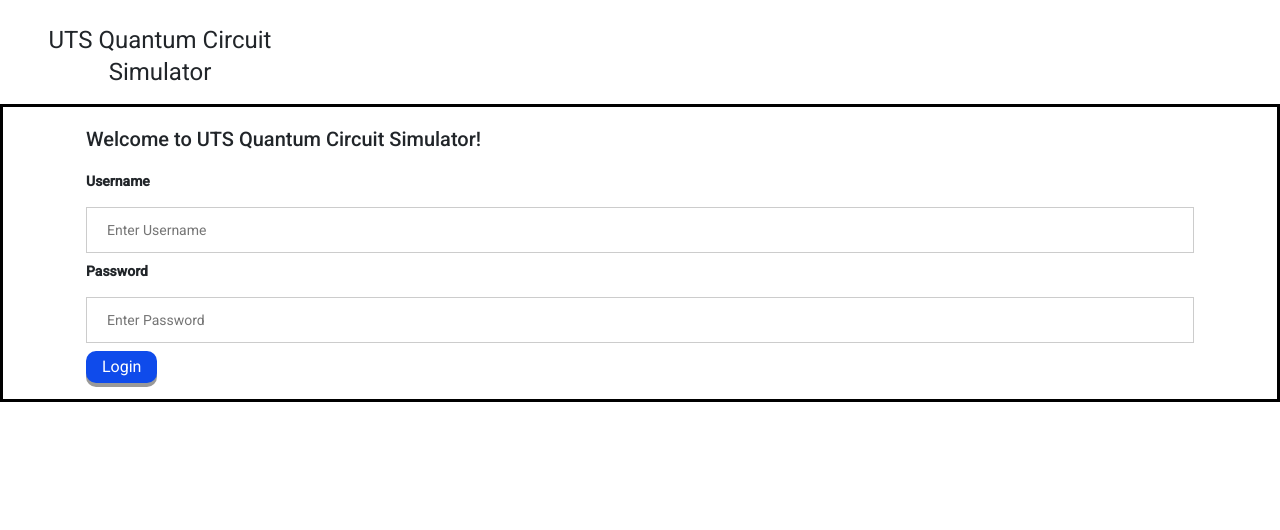
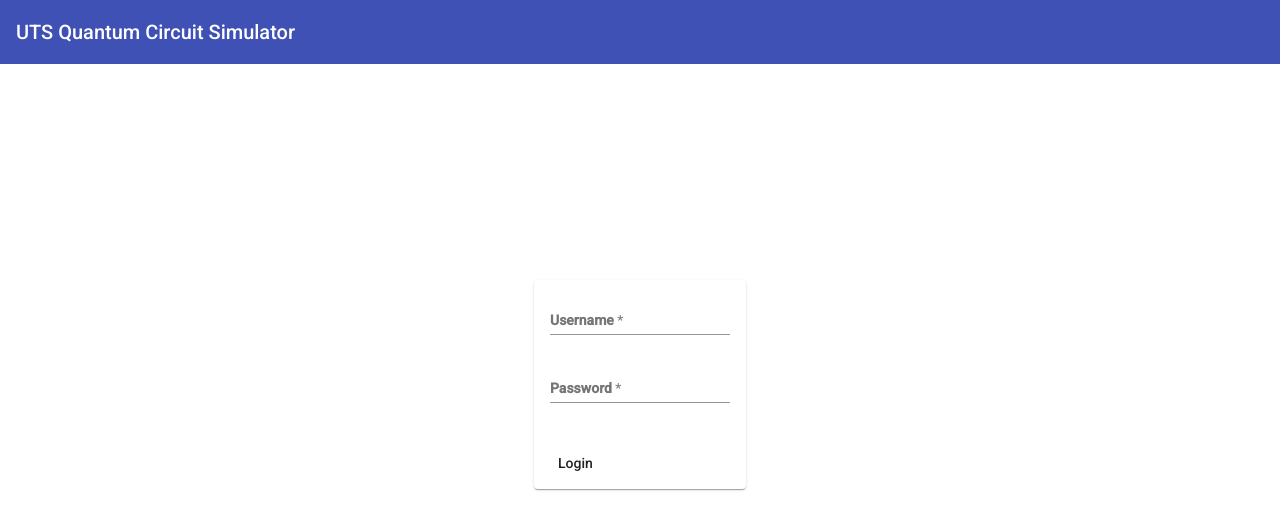
Before and after one commit to Ian36/SES2A, an Angular app in the folder UTSQuirk/: page / in a window 1280 px wide. Shown: the top 530 px of the page. Built offline with nearby package versions, Linux system fonts and the light colour scheme.

Commit message:
Material Overhaul
The outer framework of the app is now up to material standards.

The login screen and app header are material design.

App content is the same, however all inner content has been justified to the center for aesthetic purposes.

```diff
--- a/UTSQuirk/package.json
+++ b/UTSQuirk/package.json
@@ -30,7 +30,7 @@
     "zone.js": "~0.10.2"
   },
   "devDependencies": {
-    "@angular-devkit/build-angular": "^0.901.3",
+    "@angular-devkit/build-angular": "^0.901.7",
     "@angular/cli": "~9.1.0",
     "@angular/compiler-cli": "~9.1.0",
     "@angular/language-service": "~9.1.0",
--- a/UTSQuirk/src/app/app.component.html
+++ b/UTSQuirk/src/app/app.component.html
@@ -1,3 +1,6 @@
+<mat-toolbar color="primary">
+  <span>UTS Quantum Circuit Simulator</span>
+</mat-toolbar>
 <div>
   <app-home></app-home>
 </div>
--- a/UTSQuirk/src/app/components/add-user-modal/add-user-modal.component.html
+++ b/UTSQuirk/src/app/components/add-user-modal/add-user-modal.component.html
@@ -35,6 +35,4 @@
     </div>
 </ng-template>
 
-<button (click)="open(content)">Add new user</button>
-
-<hr>
+<button mat-raised-button color="primary" (click)="open(content)">Add new user</button>
--- a/UTSQuirk/src/app/components/circuit-list-modal/circuit-list-modal.component.html
+++ b/UTSQuirk/src/app/components/circuit-list-modal/circuit-list-modal.component.html
@@ -15,7 +15,8 @@
     <ng-container matColumnDef="view">
       <th mat-header-cell *matHeaderCellDef> View </th>
       <td mat-cell *matCellDef="let element">
-                    <button type="button" class="btn btn-outline-dark" (click)="loadSelectedCircuit(element); modal.close('Save click');">Load</button>
+        <button type="button" class="btn btn-outline-dark"
+          (click)="loadSelectedCircuit(element); modal.close('Save click');">Load</button>
       </td>
     </ng-container>
 
--- a/UTSQuirk/src/app/components/home/home.component.css
+++ b/UTSQuirk/src/app/components/home/home.component.css
@@ -1,10 +1,32 @@
-/* Bordered form */
-form {
-  border: 3px solid #000000;
+
+
+/*login card*/
+.example-card {
+  max-width: 20em !important;
 }
 
-/* Full-width inputs */
-input[type=text],
+
+
+/*card centerer*/
+.card-holder{
+  height: 80vh;
+  display: flex;
+  justify-content: center;
+  align-items: center;
+}
+
+.admin-holder{
+  display: flex;
+  justify-content: center;
+  align-items: center;
+}
+
+.example-spacer {
+  flex: 1 1 auto;
+}
+
+/* Full-width inputs*/
+/*input[type=text],
 input[type=password] {
   width: 100%;
   padding: 12px 20px;
@@ -13,8 +35,9 @@ input[type=password] {
   border: 1px solid #ccc;
   box-sizing: border-box;
 }
-
+*/
 /* Set a style for all buttons */
+/*
 button {
   /*background-color: #0f4beb;
   color: #fff;
@@ -24,7 +47,7 @@ button {
   cursor: pointer;
   width: 100%;
   border-radius: 12px;*/
-  display: inline-block;
+  /*display: inline-block;
   padding: 6px 16px;
   font-size: 16px;
   cursor: pointer;
@@ -37,14 +60,15 @@ button {
   border-radius: 10px;
   box-shadow: 0 4px #999;
 }
+*/
 
-/* Add a hover effect for buttons */
+/* Add a hover effect for buttons
 button:hover {
   /*opacity: 0.8;
   color: #000000;
   background-color: #fff;
   border: 3px solid #0f4beb;*/
-
+/*
   background-color: #270479
 
 }
@@ -54,7 +78,7 @@ button:hover {
   box-shadow: 0 1px rgb(219, 217, 217);
   transform: translateY(2px);
 }
-
+*/
 /* Center the avatar image inside this container */
 .imgcontainer {
   text-align: center;
@@ -73,10 +97,12 @@ span.psw {
   padding-top: 16px;
 }
 
+/*
 img {
   max-width: 100%;
   height: auto;
 }
+*/
 
 /* Change styles for span and cancel button on extra small screens */
 @media screen and (max-width: 300px) {
@@ -86,10 +112,8 @@ img {
   }
 }
 
+/*
 table {
   width: 100%;
 }
-
-label{
-
-}
+*/
--- a/UTSQuirk/src/app/components/home/home.component.html
+++ b/UTSQuirk/src/app/components/home/home.component.html
@@ -1,17 +1,22 @@
-<div class="imgcontainer">
-  <h1>UTS Quantum Circuit Simulator</h1>
-</div>
+<!-- LOGIN FORM!!!!! -->
+<form *ngIf="!loggedInUser" (ngSubmit)="login()">
+  <div class="card-holder">
+    <mat-card class="example-card">
+      <mat-card-content>
+        <p>
+          <mat-form-field>
+            <mat-label><b> Username</b></mat-label>
+            <input matInput type="text" placeholder="Enter Username" name="username" [(ngModel)]="username" required>
+          </mat-form-field>
+        </p>
+        <p>
+          <mat-form-field>
+            <mat-label><b>Password</b></mat-label>
+            <input matInput type="password" placeholder="Enter Password" name="password" [(ngModel)]="password"
+              required>
+          </mat-form-field>
+        </p>
 
-<form *ngIf="!loggedInUser" class="form" (ngSubmit)="login()">
-  <div class="container">
-    <h2>Welcome to UTS Quantum Circuit Simulator!</h2>
-    <label for="uname"><b> Username</b></label>
-    <input type="text" placeholder="Enter Username" name="username" [(ngModel)]="username" required>
-
-    <label for="psw"><b>Password</b></label>
-    <input type="password" placeholder="Enter Password" name="password" [(ngModel)]="password" required>
-
-    <button type="submit">Login</button>
         <!-- <label>
             <input type="checkbox" checked="checked" name="remember"> Remember me
         </label> -->
@@ -20,14 +25,22 @@
             <strong>Incorrect Username or password!</strong>
           </div>
         </div>
+      </mat-card-content>
+      <mat-card-actions>
+        <button mat-button type="submit">Login</button>
+      </mat-card-actions>
+    </mat-card>
   </div>
 </form>
+<!-- USER IS LOGGED IN -->
+<div *ngIf="loggedInUser">
+  <mat-toolbar>
+    <span>{{username}} is logged in.</span>
+    <span class="example-spacer"></span>
+    <span><button mat-raised-button color="primary" (click)=logout() type="submit">Logout</button></span>
+  </mat-toolbar>
 
-<div *ngIf="loggedInUser">
-  <h2>{{username}} is logged in</h2>
-  <button (click)=logout() type="submit">Logout</button>
-
-  <div *ngIf="loggedInUser.userType == 'user'">
+  <div *ngIf="loggedInUser.userType == 'user'" class="card-holder">
 
     <div>
       <app-simulator></app-simulator>
@@ -37,8 +50,9 @@
  -->
   </div>
 
-  <div *ngIf="loggedInUser.userType == 'admin'">
-    User List:
+  <div *ngIf="loggedInUser.userType == 'admin'" class="card-holder">
+    <div>
+      <h1>User List:</h1><br>
       <table mat-table [dataSource]="userList" class="mat-elevation-z8">
         <ng-container matColumnDef="id">
           <th mat-header-cell *matHeaderCellDef> Id </th>
@@ -64,7 +78,7 @@
         <ng-container matColumnDef="Delete">
           <th mat-header-cell *matHeaderCellDef> Delete </th>
           <td mat-cell *matCellDef="let element">
-          <button mat-raised-button (click)=deleteUser(element)>Delete</button>
+            <button mat-button color="secondary" (click)=deleteUser(element)>Delete</button>
           </td>
         </ng-container>
 
@@ -72,6 +86,8 @@
         <tr mat-row *matRowDef="let row; columns: displayedColumns;"></tr>
       </table>
 
+      <br><br>
       <app-add-user-modal></app-add-user-modal>
     </div>
   </div>
+</div>
--- a/UTSQuirk/src/app/components/view-user-modal/view-user-modal.component.html
+++ b/UTSQuirk/src/app/components/view-user-modal/view-user-modal.component.html
@@ -1,7 +1,7 @@
 <ng-template #content let-modal>
   <div class="modal-header">
     <h4 class="modal-title" id="modal-basic-title">View user</h4>
-        <button type="button" class="close" aria-label="Close" (click)="modal.dismiss('Cross click')">
+    <button type="button" mat-raised-button class="close" aria-label="Close" (click)="modal.dismiss('Cross click')">
       <span aria-hidden="true">&times;</span>
     </button>
   </div>
@@ -29,4 +29,4 @@
   </div>
 </ng-template>
 
-<button (click)="open(content)">View</button>
+<button mat-button (click)="open(content)">View</button>
--- a/UTSQuirk/src/styles.css
+++ b/UTSQuirk/src/styles.css
@@ -1,4 +1,8 @@
 /* You can add global styles to this file, and also import other style files */
+@import '@angular/material/prebuilt-themes/indigo-pink.css';
 
 html, body { height: 100%; }
 body { margin: 0; font-family: Roboto, "Helvetica Neue", sans-serif; }
+
+html, body { height: 100%; }
+body { margin: 0; font-family: Roboto, "Helvetica Neue", sans-serif; }
```
Also changed, not shown: UTSQuirk/src/app/app.module.ts (+14 -6 lines), UTSQuirk/src/app/components/home/home.component.ts (+4 -3 lines), 1 other file (tests, documents, lock files or other folders). Lines whose indentation alone changed are shown as unchanged.
